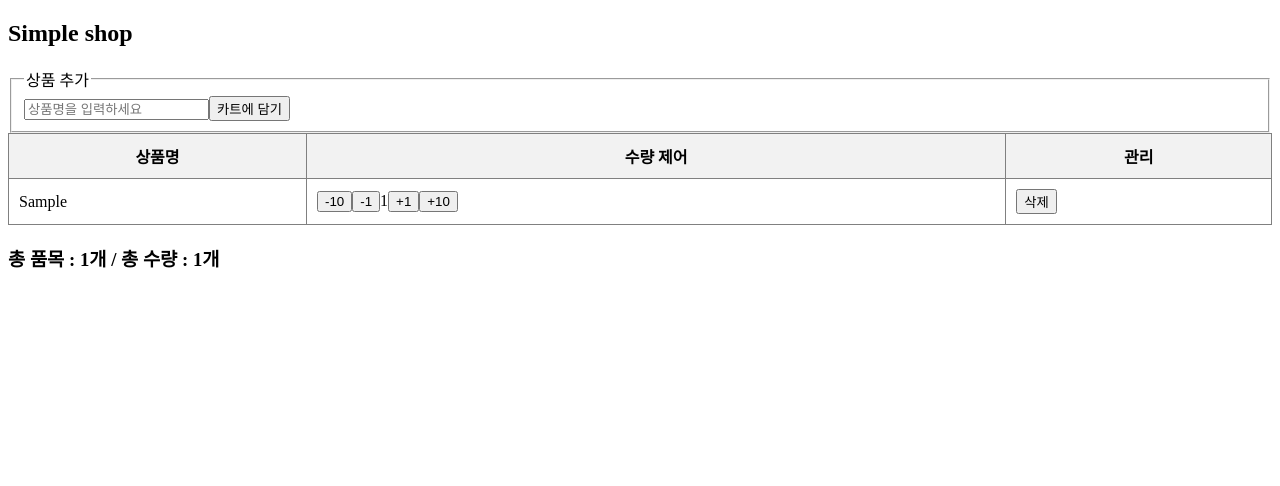
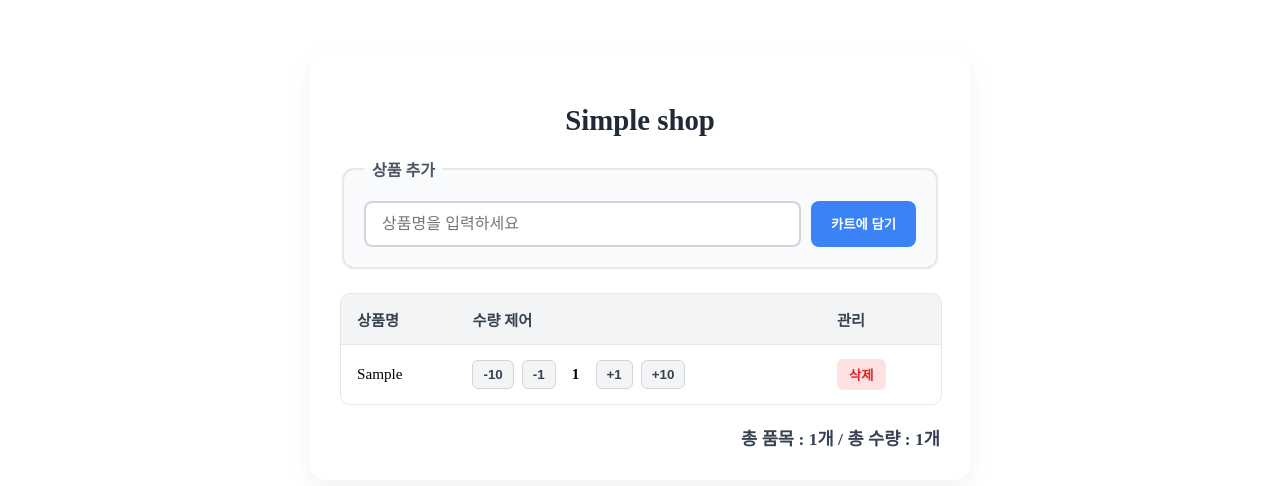
Before and after one commit to Drtr92/react-02-cart, a React (Vite) app: page / in a window 1280 px wide. Both pictures are taken after typing "Sample" into the empty fields and a click on the button "카트에 담기". Shown: the top 486 px of the page. Built offline with nearby package versions, Linux system fonts and the light colour scheme.

Commit message:
스타일링 적용 완료

```diff
--- a/package.json
+++ b/package.json
@@ -22,6 +22,7 @@
     "eslint-plugin-react-hooks": "^7.1.1",
     "eslint-plugin-react-refresh": "^0.5.7",
     "globals": "^17.13.0",
+    "prettier": "^3.9.10",
     "vite": "^8.3.4"
   }
 }
--- a/src/App.jsx
+++ b/src/App.jsx
@@ -1,30 +1,30 @@
-import {useState} from "react";
+import { useState } from "react";
+import styles from "./App.module.css";
 
 function App() {
-
     const [name, setName] = useState("");
     const [cart, setCart] = useState([]);
 
-    const handleSubmit = (event) => {
+    const handleSubmit = event => {
         event.preventDefault();
         const trimmedName = name.trim();
         if (!trimmedName) {
             return;
         }
-        setCart([...cart, {name: name, quantity: 1}]);
+        setCart([...cart, { name: name, quantity: 1 }]);
         setName("");
-    }
+    };
 
-    const handleChange = (e) => {
-        setName(e.target.value)
-    }
+    const handleChange = e => {
+        setName(e.target.value);
+    };
 
-    const handleDeleteButton = (index) => {
+    const handleDeleteButton = index => {
         const result = cart.filter((_, i) => {
-            return i !== index
+            return i !== index;
         });
         setCart(result);
-    }
+    };
 
     const handleUpdateQuantity = (targetIndex, number) => {
         // 1. 최소 수량 체크
@@ -35,40 +35,39 @@ function App() {
             if (index === targetIndex) {
                 return {
                     ...item, // 객체 복제 (새 메모리 주소 생성)
-                    quantity: item.quantity + number // 변경할 속성만 덮어쓰기
+                    quantity: item.quantity + number, // 변경할 속성만 덮어쓰기
                 };
             }
             return item; // 바뀌지 않은 객체는 그대로 유지
         });
 
         setCart(updatedCart);
-    }
+    };
 
     const totalQuantity = cart.reduce((sum, item) => {
-        return item.quantity + sum
+        return item.quantity + sum;
     }, 0);
 
     return (
-        <>
-            <h2>Simple shop</h2>
-            <fieldset>
-                <legend>상품 추가</legend>
-                <form onSubmit={handleSubmit}>
+        <div className={styles.container}>
+            <h2 className={styles.title}>Simple shop</h2>
+            <fieldset className={styles.fieldSet}>
+                <legend className={styles.legend}>상품 추가</legend>
+                <form onSubmit={handleSubmit} className={styles.form}>
                     <input
+                        className={styles.input}
                         onChange={handleChange}
                         placeholder={"상품명을 입력하세요"}
                         value={name}
                     />
-                    <button type={"submit"}>카트에 담기</button>
+                    <button className={styles.submitButton} type={"submit"}>
+                        카트에 담기
+                    </button>
                 </form>
             </fieldset>
-            <table border={1}
-                   cellPadding={10}
-                   style={{
-                       width: "100%",
-                       borderCollapse: "collapse"
-                   }}>
-                <thead style={{backgroundColor: "#f2f2f2"}}>
+            <div className={styles.tableWrapper}>
+                <table className={styles.table}>
+                    <thead>
                         <tr>
                             <th>상품명</th>
                             <th>수량 제어</th>
@@ -76,38 +75,60 @@ function App() {
                         </tr>
                     </thead>
                     <tbody>
-                {cart.map((item, index) => <tr key={index}>
+                        {cart.map((item, index) => (
+                            <tr key={index}>
                                 <td>{item.name}</td>
                                 <td>
-                        <button onClick={() => {
-                            handleUpdateQuantity(index, -10)
-                        }}>-10
+                                    <div className={styles.quantityGroup}>
+                                        <button
+                                            className={styles.qtyButton}
+                                            onClick={() => {
+                                                handleUpdateQuantity(index, -10);
+                                            }}>
+                                            -10
                                         </button>
-                        <button onClick={() => {
-                            handleUpdateQuantity(index, -1)
-                        }}>-1
+                                        <button
+                                            className={styles.qtyButton}
+                                            onClick={() => {
+                                                handleUpdateQuantity(index, -1);
+                                            }}>
+                                            -1
                                         </button>
-                        {item.quantity}
-                        <button onClick={() => {
-                            handleUpdateQuantity(index, 1)
-                        }}>+1
+                                        <span className={styles.quantityText}>{item.quantity}</span>
+                                        <button
+                                            className={styles.qtyButton}
+                                            onClick={() => {
+                                                handleUpdateQuantity(index, 1);
+                                            }}>
+                                            +1
                                         </button>
-                        <button onClick={() => {
-                            handleUpdateQuantity(index, 10)
-                        }}>+10
+                                        <button
+                                            className={styles.qtyButton}
+                                            onClick={() => {
+                                                handleUpdateQuantity(index, 10);
+                                            }}>
+                                            +10
+                                        </button>
+                                    </div>
+                                </td>
+                                <td>
+                                    <button
+                                        className={styles.deleteButton}
+                                        onClick={() => {
+                                            handleDeleteButton(index);
+                                        }}>
+                                        삭제
                                     </button>
                                 </td>
-                    <td>
-                        <button onClick={() => {
-                            handleDeleteButton(index)
-                        }}>삭제
-                        </button>
-                    </td>
-                </tr>)}
+                            </tr>
+                        ))}
                     </tbody>
                 </table>
-            <h3>총 품목 : {cart.length}개 / 총 수량 : {totalQuantity}개</h3>
-        </>
+            </div>
+            <h3 className={styles.summary}>
+                총 품목 : {cart.length}개 / 총 수량 : {totalQuantity}개
+            </h3>
+        </div>
     );
 }
 
--- /dev/null
+++ b/src/App.module.css
@@ -0,0 +1,164 @@
+.container {
+    width: 100%;
+    max-width: 600px;
+    margin: 50px auto;
+    padding: 30px;
+    background: white;
+    border-radius: 16px;
+    box-shadow: 0 10px 25px rgba(0, 0, 0, 0.05);
+}
+
+.title {
+    font-size: 1.8rem;
+    color: #1f2937;
+    margin-bottom: 20px;
+    text-align: center;
+}
+
+.fieldSet {
+    border: 2px solid #e5e7eb;
+    border-radius: 12px;
+    padding: 20px;
+    margin-bottom: 24px;
+    background-color: #f9fafb;
+}
+
+.legend {
+    font-weight: 600;
+    color: #4b5563;
+    padding: 0 8px;
+}
+
+.form {
+    display: flex;
+    gap: 10px;
+}
+
+.input {
+    flex: 1;
+    padding: 12px 16px;
+    font-size: 1rem;
+    border: 2px solid #d1d5db;
+    border-radius: 8px;
+    outline: none;
+    transition: border-color 0.2s;
+    background-color: white;
+}
+
+.input:focus {
+    border-color: #3b82f6;
+}
+
+.submitButton {
+    padding: 12px 20px;
+    background-color: #3b82f6;
+    color: white;
+    font-weight: 600;
+    border: none;
+    border-radius: 8px;
+    cursor: pointer;
+    transition: background-color 0.2s;
+}
+
+.submitButton:hover {
+    background-color: #2563eb;
+}
+
+.tableWrapper {
+    width: 100%;
+    /*
+        가로축으로 자식의 크기가 더 크면, 스크롤바를 보여주겠다
+        가로축으로 자식의 크기가 작으면, 스크롤바는 안 보여줄거구
+    */
+    overflow-x: auto;
+    border-radius: 10px;
+    border: 1px solid #e5e7eb;
+    margin-bottom: 20px;
+}
+
+.table {
+    width: 100%;
+    border-collapse: collapse;
+    text-align: left;
+    font-size: 0.95rem;
+}
+
+/*
+    모듈 CSS를 쓴다는 이유는, App이라는 컴포넌트 에만 적용된다며? 그래서 쓴다며
+    => 반은 맞고 반은 틀린 말임
+    명확하게 이 컴포넌트에만 적용되는 건 class 뿐임
+    태그 선택자, 아이디 선택자 같은건 다른 컴포넌트에 적용이 될 수도 있음
+
+    모듈 CSS는 클래스에 대해서만 리액트가 반영 해주고 있는 것
+ */
+
+.table th,
+.table td {
+    /* App 컴포넌트에만 적용하는 table 클래스의 자손인 th에 적용하게 되니까 괜찮음 */
+    padding: 14px 16px;
+    border-bottom: 1px solid #e5e7eb;
+}
+
+.table th {
+    background-color: #f3f4f6;
+    color: #374151;
+    font-weight: 600;
+}
+
+.table tbody tr:last-child td {
+    border-bottom: none;
+}
+
+.table tbody tr:hover {
+    background-color: #f9fafb;
+}
+
+.quantityGroup {
+    display: flex;
+    align-items: center;
+    gap: 8px;
+}
+
+.qtyButton {
+    padding: 6px 10px;
+    background-color: #f3f4f6;
+    border: 1px solid #d1d5db;
+    border-radius: 6px;
+    cursor: pointer;
+    font-weight: 600;
+    color: #374151;
+    transition: all 0.2s;
+}
+
+.qtyButton:hover {
+    background-color: #e5e7eb;
+}
+
+.quantityText {
+    min-width: 24px;
+    text-align: center;
+    font-weight: 600;
+}
+
+.deleteButton {
+    padding: 6px 12px;
+    background-color: #fee2e2;
+    color: #dc2626;
+    border: none;
+    border-radius: 6px;
+    cursor: pointer;
+    font-weight: 600;
+    transition: background-color 0.2s;
+}
+
+.deleteButton:hover {
+    background-color: #fecaca;
+}
+
+.summary {
+    font-size: 1.1rem;
+    color: #374151;
+    text-align: right;
+    font-weight: 600;
+    margin: 0;
+}
--- /dev/null
+++ b/src/global.css
@@ -0,0 +1,5 @@
+* {
+    box-sizing: border-box;
+    margin: 0;
+    padding: 0;
+}
```
Also changed, not shown: prettier.config.mjs (added, +14 -0 lines), 1 other file (tests, documents, lock files or other folders). Lines whose indentation alone changed are shown as unchanged.
